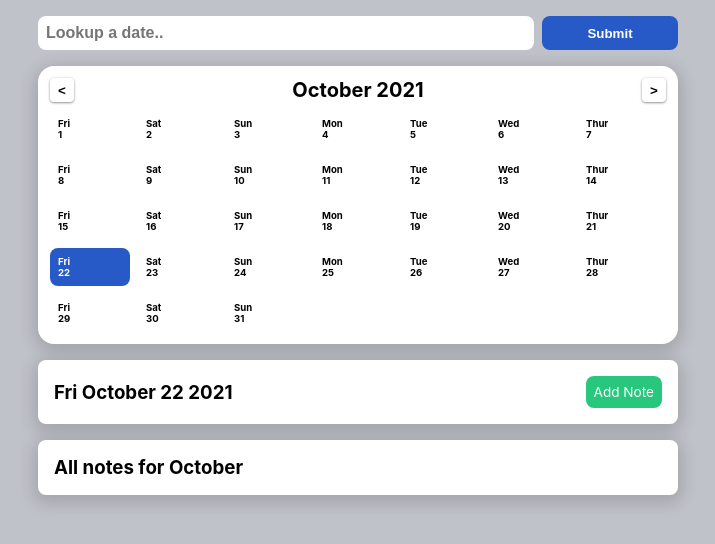
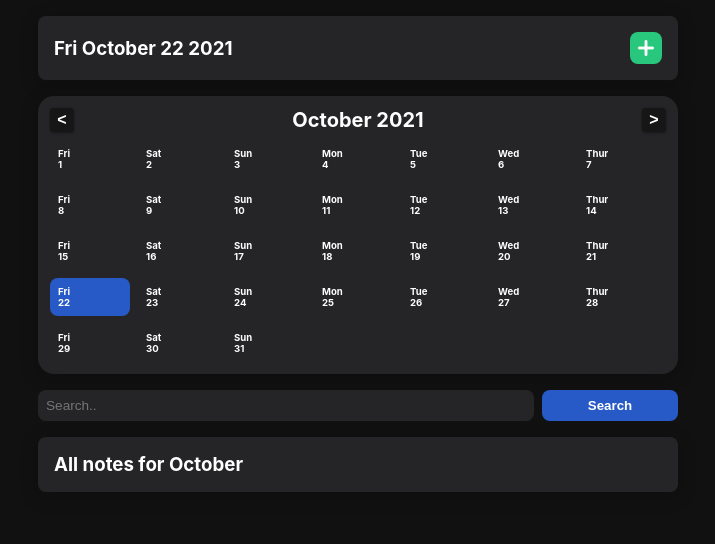
Before and after one commit to Luis1D/week-lookup, a React (Create React App) app: page / in a window 1280 px wide. Shown: the top 544 px of the page, without its empty margins (282-997 px from the left). Built offline with nearby package versions, Linux system fonts and the light colour scheme.

Commit message:
updated color theme to dark mode

```diff
--- a/src/App.css
+++ b/src/App.css
@@ -20,8 +20,10 @@ form {
   outline: none;
   border-radius: .5rem;
   border: none;
-  font-weight: bold;
-  font-size: 1rem;
+  /* font-weight: bold; */
+  font-size: .85rem;
+  background-color: rgb(37, 37, 39);
+  color: #fff;
 }
 .input-btn {
   width: 10rem;
@@ -43,10 +45,11 @@ form {
 }
 .card-wrapper {
   margin-top: 1rem;
-  background-color: white;
+  color: #fff;
   border-radius: 1rem;
   padding: .75rem;
   box-shadow: 0 .25rem 1rem .25rem rgba(0, 0, 0, 0.151);
+  background-color: rgb(37, 37, 39);
 }
 .month-picker-btn {
   border-radius: .25rem;
@@ -56,9 +59,11 @@ form {
   align-items: center;
   justify-content: center;
   font-weight: bold;
+  font-size: 1rem;
   box-shadow: 0 .05rem .15rem 0rem rgba(0, 0, 0, 0.507);
   border: none;
-  background-color: #fff;
+  background-color: rgb(22, 22, 22);
+  color: #fff;
 }
 .month-picker-btn:hover {
   cursor: pointer;
@@ -92,11 +97,12 @@ form {
 
 /* DATE DETAILS & NOTES */
 .date-details {
-  background-color: #fff;
   border-radius: .5rem;
   padding: 1rem;
   margin-top: 1rem;
   box-shadow: 0 .25rem 1rem .25rem rgba(0, 0, 0, 0.151);
+  background-color: rgb(37, 37, 39);
+  color: #fff;
 }
 .date-details .wrapper {
   display: flex;
@@ -109,12 +115,17 @@ form {
   padding: .5rem;
   font-size: .85rem;
   border-radius: .5rem;
+  width: 1rem;
 }
 .btn:hover {
   cursor: pointer;
 }
 .submit-note {
   background-color: #28c77d;
+  color: white;
+  padding: .5rem;
+  font-size: .85rem;
+  border-radius: .5rem;
 }
 .note-form {
   display: flex;
@@ -125,26 +136,29 @@ form {
 .note-form input, .note-form textarea{
   border: none;
   outline: none;
-  background-color: rgba(192, 194, 201, 0.507);
+  background-color: rgb(22, 22, 22);
+  color: #fff;
   padding: .5rem;
   font-size: 1rem;
 }
 
 /* EVENTS CARD */
 .events {
-  background-color: #fff;
+  background-color: rgb(37, 37, 39);
+  color: #fff;
   border-radius: .5rem;
   padding: 1rem;
   margin-top: 1rem;
   box-shadow: 0 .25rem 1rem .25rem rgba(0, 0, 0, 0.151);
 }
 .notes-details-container {
-  margin-top: .5rem;
-  background-color: rgba(192, 194, 201, 0.507);
+  margin-top: .75rem;
+  background-color: rgb(22, 22, 22);
   padding: .5rem;
   display: flex;
   justify-content: space-between;
   align-items: center;
+  border-radius: .5rem;
 }
 .date-delete-container {
   display: flex;
--- a/src/App.js
+++ b/src/App.js
@@ -103,10 +103,26 @@ function App() {
 
   return (
     <div className="App">
-      <form onSubmit={ handleSubmit }>
-        <input type="text" placeholder="Lookup a date.." onChange={handleChange} className="text-input"/>
-        <input type="submit" className="input-btn"/>
-      </form>
+      <div className="date-details">
+        <div className="wrapper">
+          {
+            date.value ? <div>
+              <h3>{ days[date.value.getDay()] + " " + months[date.value.getMonth()] + " " + date.value.getDate() + " " + date.value.getFullYear() }</h3>
+            </div> : null
+          }
+          {
+            noteProcess.noteInProgress ? <span className="submit-note" onClick={ submitNote }>Submit</span>
+            : <img src="../add.png" className="btn" onClick={ () => setNoteProcess({list: noteProcess.list, noteInProgress: true }) } />
+          }
+        </div>
+        {
+          noteProcess.noteInProgress ? <form className="note-form">
+            <input name="title" value={ noteProcess.list.title } type="text" placeholder="Title" onChange={ addNote }/>
+            <textarea name="description" value={ noteProcess.list.description } type="text" placeholder="Description" onChange={ addNote }/>
+          </form>
+          : null
+        }
+      </div>
       <div className="card-wrapper">
         <div className="month-picker">
 
@@ -130,26 +146,10 @@ function App() {
         }
         </div>
       </div>
-      <div className="date-details">
-        <div className="wrapper">
-          {
-            date.value ? <div>
-              <h3>{ days[date.value.getDay()] + " " + months[date.value.getMonth()] + " " + date.value.getDate() + " " + date.value.getFullYear() }</h3>
-            </div> : null
-          }
-          {
-            noteProcess.noteInProgress ? <span className="submit-note btn" onClick={ submitNote }>Submit</span>
-            : <span className="btn" onClick={ () => setNoteProcess({list: noteProcess.list, noteInProgress: true }) }>Add Note</span>
-          }
-        </div>
-        {
-          noteProcess.noteInProgress ? <form className="note-form">
-            <input name="title" value={ noteProcess.list.title } type="text" placeholder="Title" onChange={ addNote }/>
-            <textarea name="description" value={ noteProcess.list.description } type="text" placeholder="Description" onChange={ addNote }/>
-          </form>
-          : null
-        }
-      </div>
+      <form onSubmit={ handleSubmit }>
+        <input type="text" placeholder="Search.." onChange={handleChange} className="text-input"/>
+        <button type="submit" className="input-btn">Search</button>
+      </form>
       {
         date.value ? <div className="events">
           <h3>{`All notes for ${months[date.value.getMonth()]}`}</h3>
--- a/src/index.css
+++ b/src/index.css
@@ -4,7 +4,7 @@
 }
 body {
   /* background-image: linear-gradient(90deg, rgb(201, 201, 201), rgb(201, 201, 201), rgb(201, 201, 201)); */
-  background-color: rgb(192, 194, 201);
+  background-color: rgb(17, 17, 17);
   margin: 0;
   font-family: -apple-system, BlinkMacSystemFont, 'Segoe UI', 'Roboto', 'Oxygen',
     'Ubuntu', 'Cantarell', 'Fira Sans', 'Droid Sans', 'Helvetica Neue',
```
Also changed, not shown: public/add.png (added).
